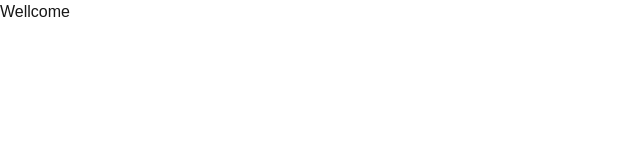
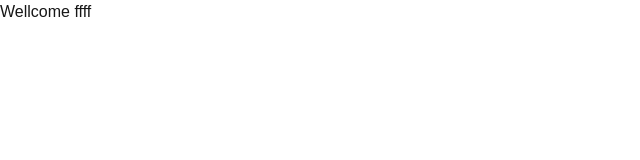
Before and after one commit to buildtedred/alromaih-cars, a Next.js app: page / in a window 1280 px wide. Shown: the top 160 px of the page, without its empty margins (0-640 px from the left). Built offline with nearby package versions, Linux system fonts and the light colour scheme.

Commit message:
this is ubaid commit

```diff
--- a/src/app/page.js
+++ b/src/app/page.js
@@ -3,7 +3,7 @@ import Image from "next/image";
 export default function Home() {
   return (
    <>
-   <h1>Wellcome</h1>
+   <h1>Wellcome ffff</h1>
    </>
   );
 }
```
